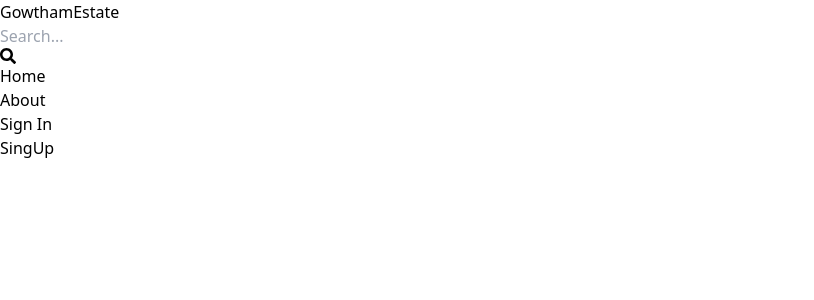
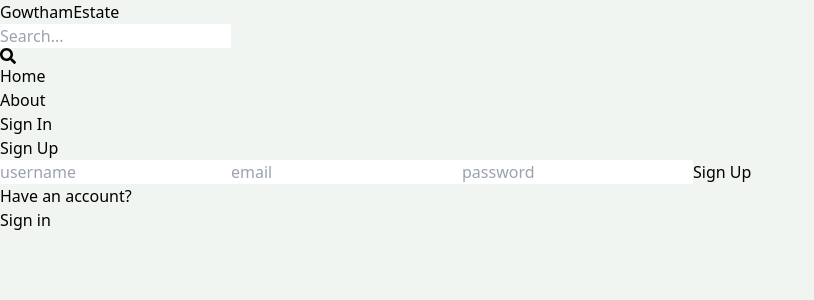
Before and after one commit to GowthamKarthikeyan51698/EstateApp, a React (Vite) app in the folder client/: page /sign-up in a window 1280 px wide. Shown: the top 300 px of the page, without its empty margins (0-814 px from the left). Built offline with nearby package versions, Linux system fonts and the light colour scheme.

Commit message:
complete sign up page ui

```diff
--- a/client/src/index.css
+++ b/client/src/index.css
@@ -1,3 +1,7 @@
 @tailwind base;
 @tailwind components;
 @tailwind utilities;
+
+body{
+    background-color: rgb(241, 245, 241);
+}
--- a/client/src/pages/SignUp.jsx
+++ b/client/src/pages/SignUp.jsx
@@ -1,9 +1,23 @@
-import React from 'react'
+import { Link } from "react-router-dom"
 
 export default function SignUp() {
   return (
-    <div>
-      <h1>SingUp</h1>
+    <div className='p-3 max-w-lg mx-auto'>
+      <h1 className='text-3xl text-center font-semibold my-7'>
+        Sign Up
+      </h1>
+      <form className='flex flex-col gap-4'>
+          <input type="text" placeholder="username" className='border p-3 rounded-lg' id='username' />
+          <input type="email" placeholder="email" className='border p-3 rounded-lg' id='email' />
+          <input type="password" placeholder="password" className='border p-3 rounded-lg' id='password' />
+          <button className='bg-slate-700 text-white p-3 rounded-lg uppercase hover:opacity-95 disabled:opacity-80'>Sign Up</button>
+      </form>
+      <div className='flex gap-2 mt-5'>
+        <p>Have an account?</p>
+        <Link to={"/sign-in"}>
+          <span className="text-blue-700">Sign in</span>
+        </Link>
+      </div>
     </div>
   )
 }
```
